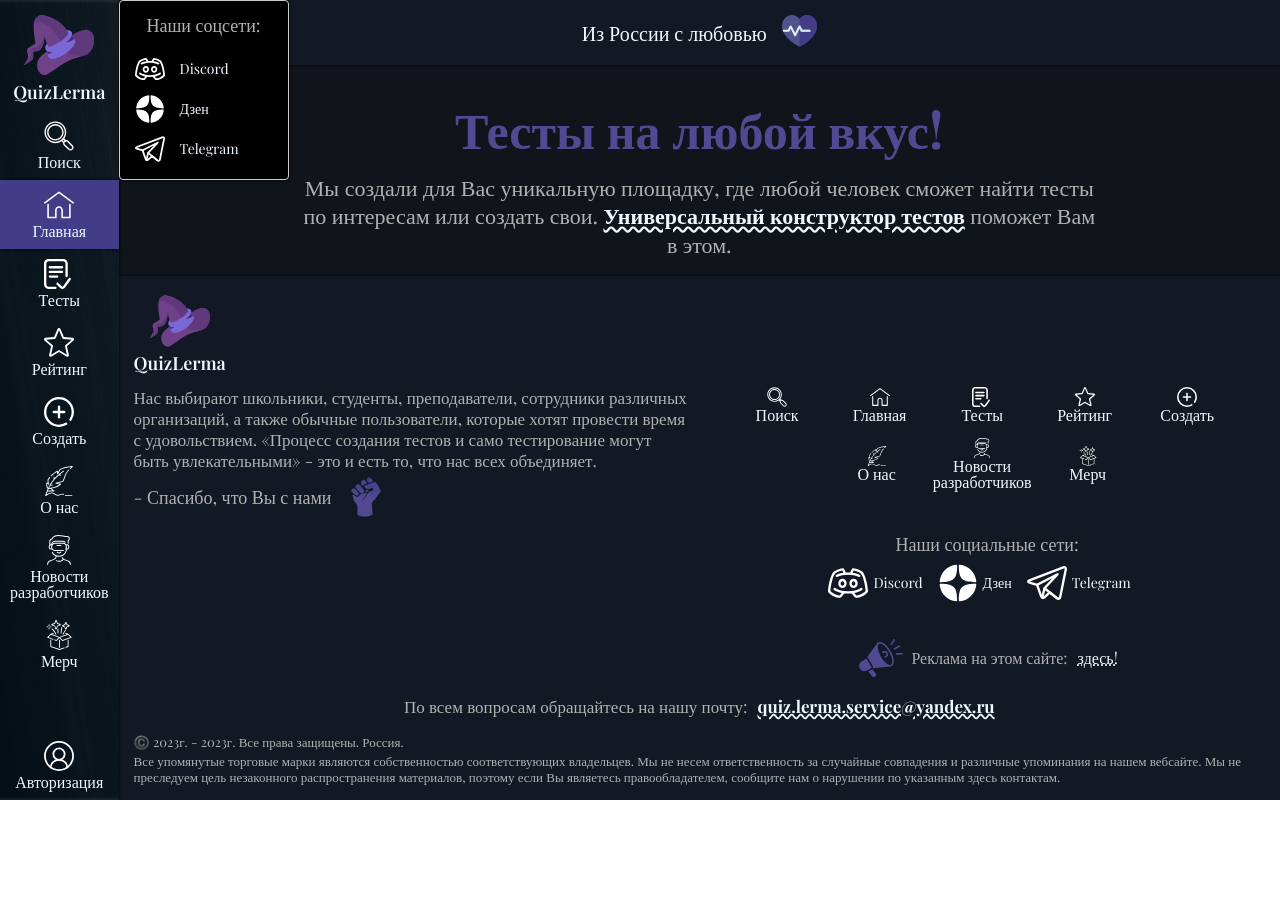
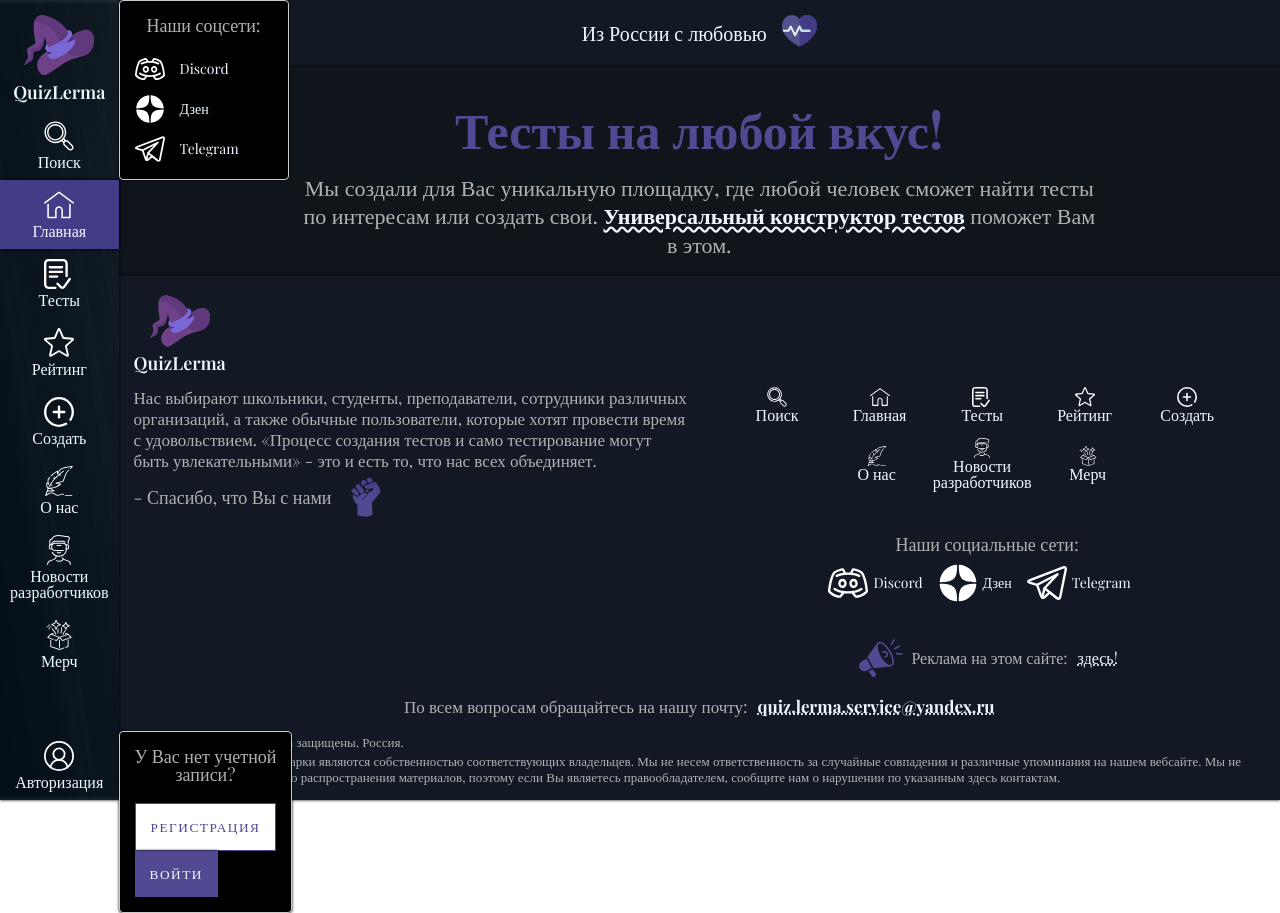
Before and after one commit to VladislavPixel/quiz-lerma, a React (Create React App) app: page / in a window 1280 px wide. Before the commit the page ends 800 px from the top, so only its background shows below. Built offline with nearby package versions, Linux system fonts and the light colour scheme; a web font is replaced by a local one.

Commit message:
create auth hover menu

```diff
--- /dev/null
+++ b/src/app/components/ui/auth-hover-block.tsx
@@ -0,0 +1,27 @@
+import React from 'react';
+import type { IMainMenuElement } from '../../type/main-menu';
+
+interface IAuthHoverBlockProps {
+	title: string;
+	data: IMainMenuElement[];
+};
+
+const AuthHoverBlock = ({ title, data }: IAuthHoverBlockProps) => {
+	return (
+		<div className='hover-block-auth'>
+			<div className='hover-block-auth__title'>{title}</div>
+			<div className='hover-block-auth__container-row'>
+				{data.map(({ _id, text, path, icon, altIcon, title }: IMainMenuElement) => {
+					return (
+						<React.Fragment key={_id}>
+							<button className={'hover-block-auth__btn' + (text === 'Войти' ? ' button-purple' : ' button-purple-white')} type='button'>{text}</button>
+							<hr />
+						</React.Fragment>
+					);
+				})}
+			</div>
+		</div>
+	);
+};
+
+export { AuthHoverBlock };
--- a/src/app/components/ui/menu-main.tsx
+++ b/src/app/components/ui/menu-main.tsx
@@ -2,6 +2,8 @@
 import { LinkMenu } from '../common/link-menu';
 import { HoverMenu } from '../common/hover-menu';
 import { SocialNetworkHoverBlock } from './social-network-hover-block';
+import { AuthHoverBlock } from './auth-hover-block';
+import { hoverMenuDataForAuth } from '../../routes';
 
 interface IMenuMainProps {
 	classesParent: string;
@@ -35,6 +37,9 @@
 			</div>
 			<div className='navbar-main__footer'>
 				<LinkMenu path={lastElement.path} title={lastElement.title} classesParent='selectable navbar-main' icon={lastElement.icon} altIcon={lastElement.altIcon} text={lastElement.text} type='NavLink' />
+				<HoverMenu classesParent='navbar-main'>
+					<AuthHoverBlock {...hoverMenuDataForAuth} />
+				</HoverMenu>
 			</div>
 		</nav>
 	);
--- a/src/app/routes.ts
+++ b/src/app/routes.ts
@@ -1,4 +1,4 @@
-import type { MainMenu, IMainMenuElement } from './type/main-menu';
+import type { MainMenu, IMainMenuElement, IHoverMenu } from './type/main-menu';
 
 export const createRoute: IMainMenuElement = {
 	_id: 66,
@@ -28,6 +28,14 @@
 	}
 };
 
+export const hoverMenuDataForAuth: IHoverMenu = {
+	title: 'У Вас нет учетной записи?',
+	data: [
+		{ _id: 200, text: 'Регистрация', path: '/registration', icon: './assets/images/icons/registration.svg', altIcon: 'Иконка регистрации - лист бумаги с пунктами и карандаш.', title: 'Нажмите, чтобы перейти на страницу регистрации.' },
+		{ _id: 201, text: 'Войти', path: '/sign-in', icon: './assets/images/icons/user-sign-in.svg', altIcon: 'Иконка войти на сайт - пользователь и стрелка, символизирующая вход в систему.', title: 'Нажмите, чтобы перейти на страницу входа.' }
+	]
+};
+
 export const authRoute: IMainMenuElement = {
 	_id: 100,
 	text: 'Авторизация',
@@ -35,13 +43,7 @@
 	icon: './assets/images/icons/user.svg',
 	altIcon: 'Иконка пользователя.',
 	title: 'Нажмите, чтобы перейти на страницу входа или воспользуйтесь выпадающим меню.',
-	hoverMenu: {
-		title: 'У Вас нет учетной записи?',
-		data: [
-			{ _id: 200, text: 'Регистрация', path: '/registration', icon: './assets/images/icons/registration.svg', altIcon: 'Иконка регистрации - лист бумаги с пунктами и карандаш.', title: 'Нажмите, чтобы перейти на страницу регистрации.' },
-			{ _id: 201, text: 'Войти', path: '/sign-in', icon: './assets/images/icons/user-sign-in.svg', altIcon: 'Иконка войти на сайт - пользователь и стрелка, символизирующая вход в систему.', title: 'Нажмите, чтобы перейти на страницу входа.' }
-		]
-	}
+	hoverMenu: hoverMenuDataForAuth
 };
 
 const routesData: MainMenu = [
--- a/src/app/scss/footer.scss
+++ b/src/app/scss/footer.scss
@@ -29,10 +29,10 @@
 			font-weight: 700;
 			color: aliceblue;
 			transition: color 0.3s ease 0s, text-decoration 0.3s ease 0s;
-			text-decoration: aliceblue wavy underline;
+			text-decoration: aliceblue dotted underline;
 			&:hover {
 				color: $basicPurple;
-				text-decoration: $basicPurple wavy underline;
+				text-decoration: $basicPurple dotted underline;
 			}
 		}
 	}
--- /dev/null
+++ b/src/app/scss/hover-block-auth.scss
@@ -0,0 +1,8 @@
+.hover-block-auth {
+	&__title {
+		color: $darkGrayColor;
+		font-size: 18px;
+		margin-bottom: 20px;
+		text-align: center;
+	}
+}
--- a/src/app/scss/navbar-main.scss
+++ b/src/app/scss/navbar-main.scss
@@ -64,6 +64,9 @@
 	&__menu-hover {
 		padding: 15px;
 	}
+	&__footer {
+		position: relative;
+	}
 }
 
 .navbar-main__link-menu {
--- a/src/app/scss/style.scss
+++ b/src/app/scss/style.scss
@@ -46,15 +46,39 @@
 	max-width: 1500px;
 	margin: 0 auto;
 }
+
 ::-webkit-scrollbar{
 	width: 12px;
 }
+
 ::-webkit-scrollbar-track{
 	background: #1f2937;
 	border-radius: 100vh !important;
 }
+
 ::-webkit-scrollbar-thumb{
 	background: linear-gradient(135deg, #4579F5 0%,#514a92  53.01%, #433C87 99.83%);
+}
+
+.button-purple {
+	background-color: $basicPurple;
+	padding: 15px;
+	box-shadow: $blackShadow;
+	color: aliceblue;
+	letter-spacing: 1.5px;
+	line-height: 120%;
+	text-transform: uppercase;
+}
+
+.button-purple-white {
+	background-color: white;
+	padding: 15px;
+	box-shadow: $blackShadow;
+	border: 1px solid $basicPurple;
+	color: $basicPurple;
+	letter-spacing: 1.5px;
+	line-height: 120%;
+	text-transform: uppercase;
 }
 //===========================================================================================================================================================================================
 
@@ -67,4 +91,5 @@
 @import 'section-main-home';
 @import 'footer-menu-panel';
 @import 'hover-block-social-network';
+@import 'hover-block-auth';
 //===========================================================================================================================================================================================
```
